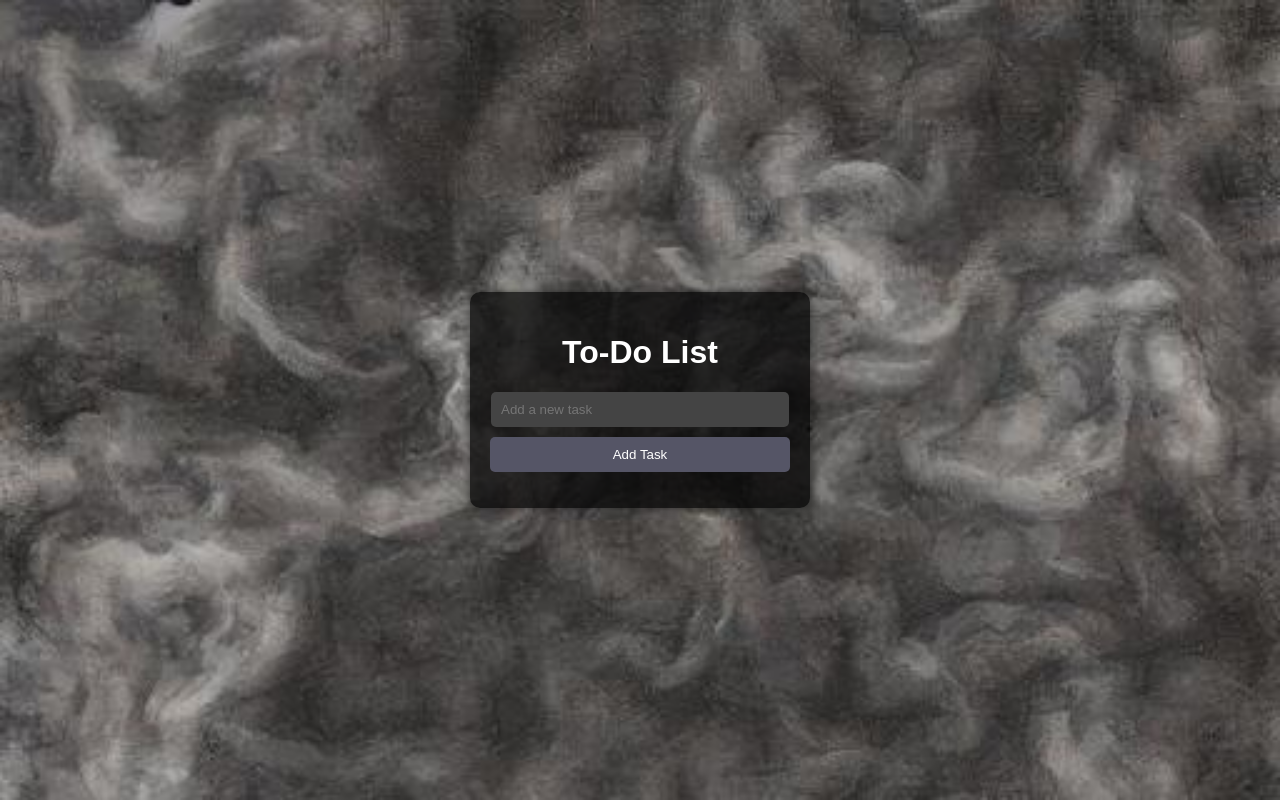
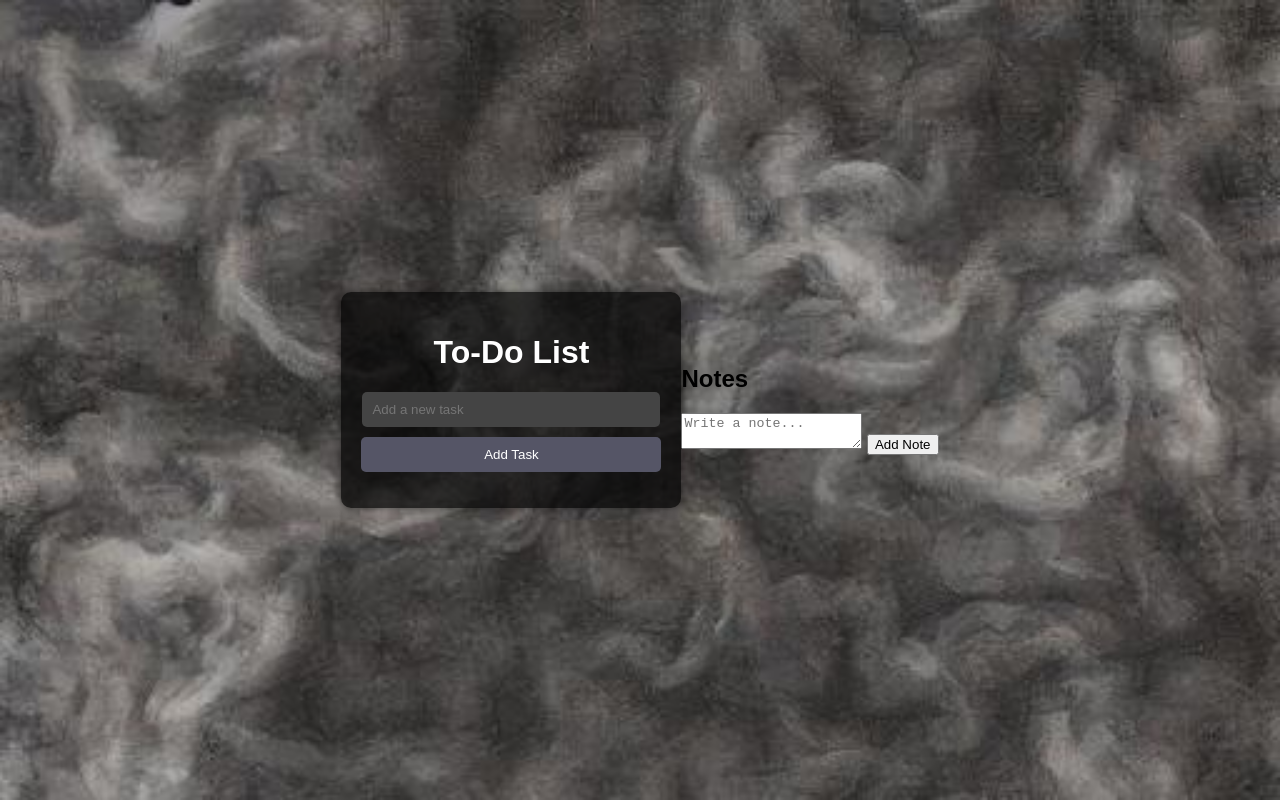
Before and after one commit to jmbauer3/todo, a plain HTML site: page index.html in a window 1280 px wide. Drawn offline with Linux system fonts and the light colour scheme.

Commit message:
Update index.html

```diff
--- a/index.html
+++ b/index.html
@@ -3,7 +3,7 @@
 <head>
     <meta charset="UTF-8">
     <meta name="viewport" content="width=device-width, initial-scale=1.0">
-    <title>To-Do List</title>
+    <title>To-Do List and Notes</title>
     <link rel="stylesheet" href="styles.css">
 </head>
 <body>
@@ -13,6 +13,12 @@
         <button id="add-task">Add Task</button>
         <ul id="task-list"></ul>
     </div>
+    <div id="notes-app">
+        <h2>Notes</h2>
+        <textarea id="new-note" placeholder="Write a note..."></textarea>
+        <button id="add-note">Add Note</button>
+        <div id="notes-container"></div>
+    </div>
     <script src="script.js"></script>
 </body>
 </html>
```
